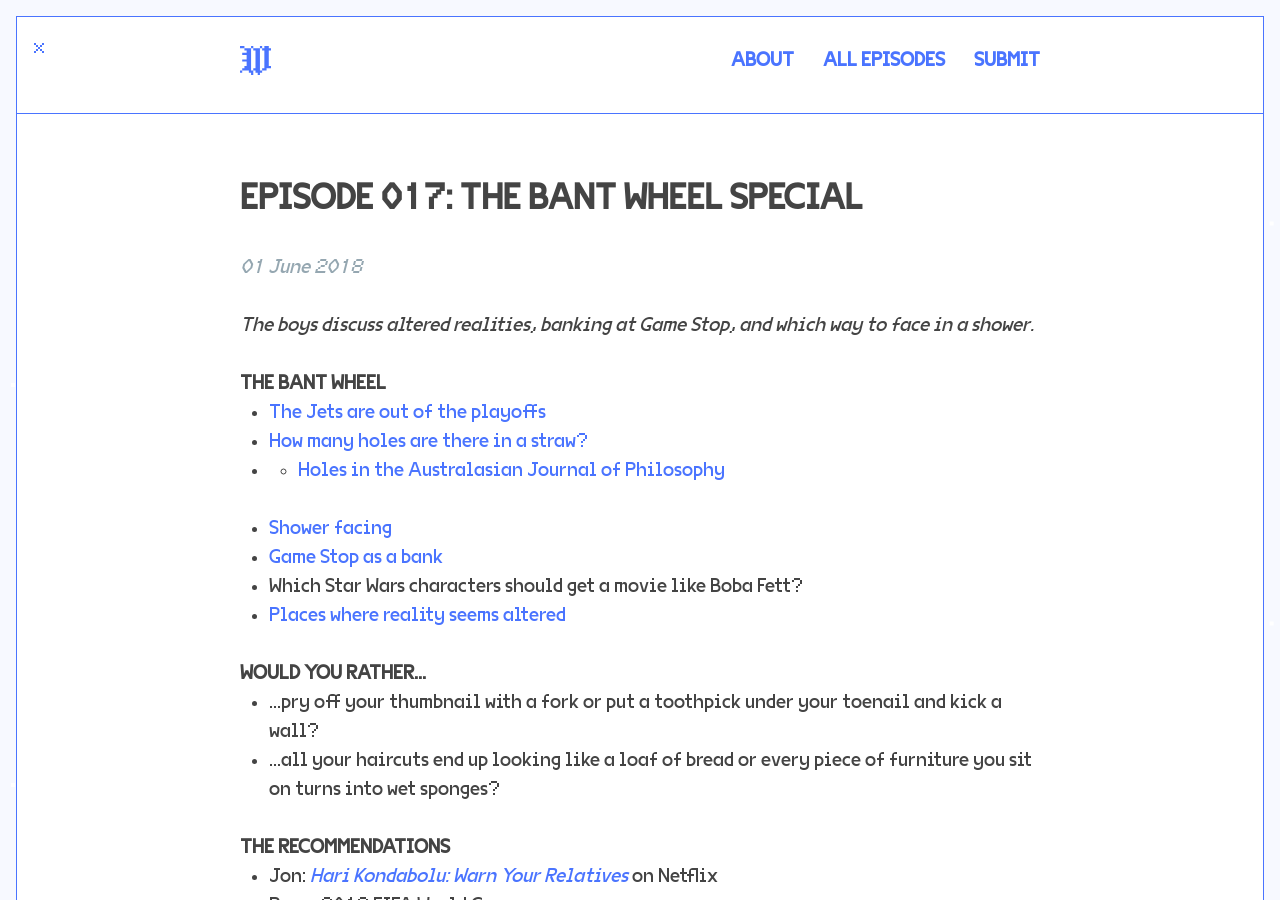
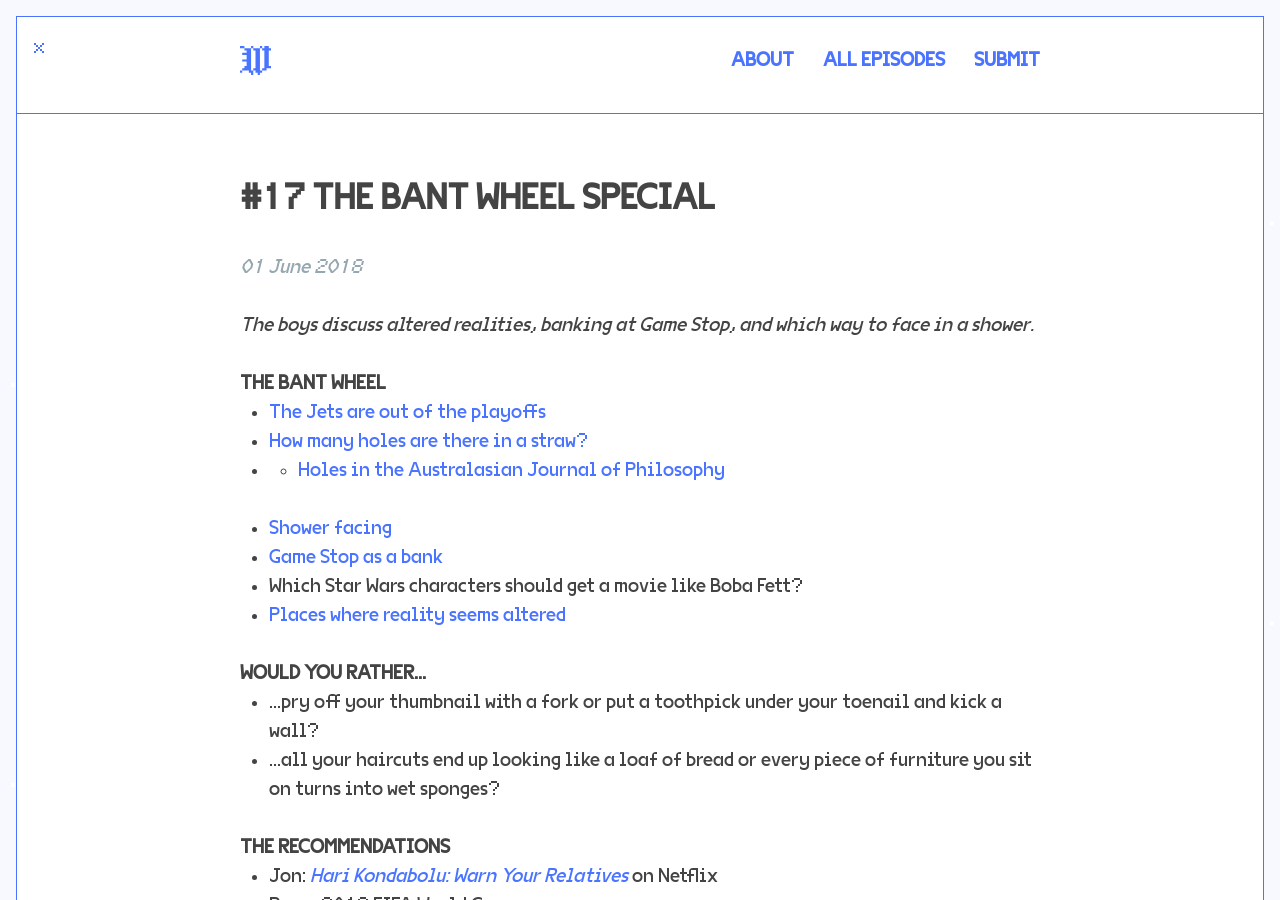
Before and after one commit to jondueck/whatevertown, a Jekyll site: the page built from _posts/2018-06-01-17.md, in a window 1280 px wide and 900 px high. Built offline with Jekyll 4.4.1, drawn with Linux system fonts in a browser that asks for light colours; some web fonts are replaced; comment, search, counter and statistics services are not loaded.

Commit message:
Updated 17

```diff
--- a/_posts/2018-06-01-17.md
+++ b/_posts/2018-06-01-17.md
@@ -1,5 +1,5 @@
 ---
-title: 'Episode 017: The Bant Wheel Special'
+title: "#17 The Bant Wheel Special"
 date: 2018-06-01 09:00:00 -05:00
 permalink: "/episode/17/"
 author: Whatevertown
```
